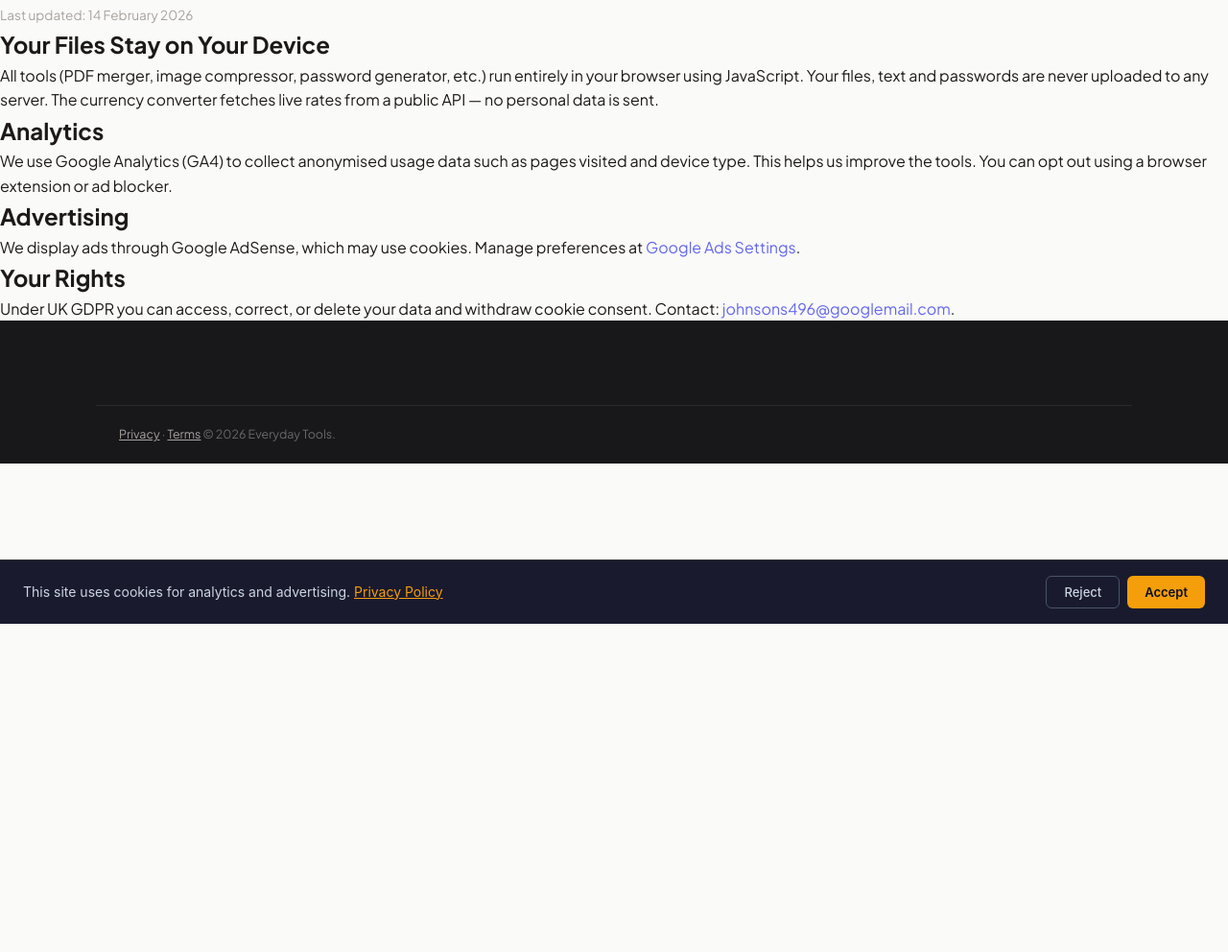
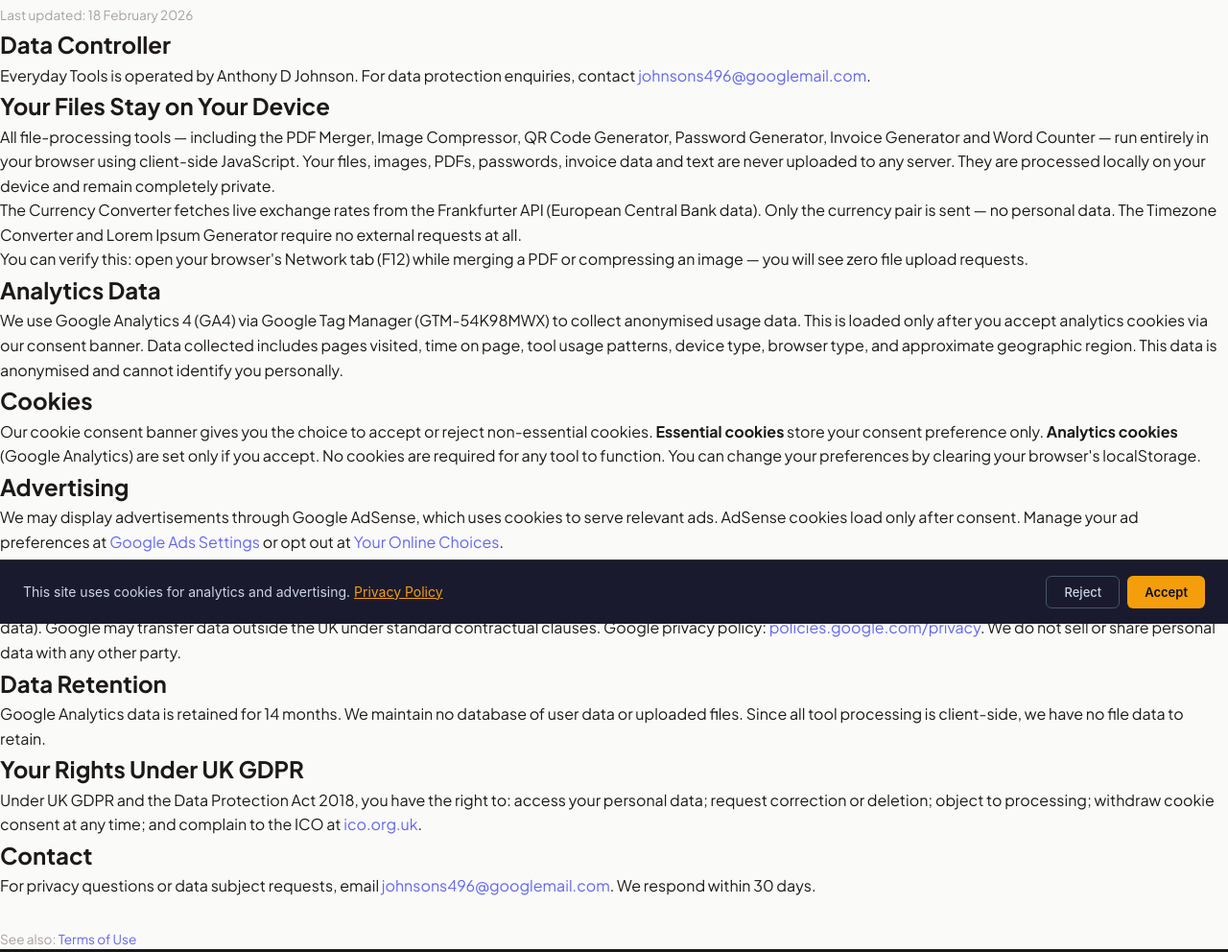
Before and after one commit to playerjohnson/everyday-tools, a plain HTML site: page privacy.html in a window 1280 px wide. Shown: the part 150-1142 px from the top of the page at 96% size. Before the commit the page ends 800 px from the top, so only its background shows below. Drawn offline with Linux system fonts and the light colour scheme.

Commit message:
Audit fixes: expand privacy (502w) & terms (434w), aria-live on 9 tool outputs

```diff
--- a/privacy.html
+++ b/privacy.html
@@ -44,11 +44,37 @@
 <main id="main-content">
     <div class="content-section" style="padding-top:48px">
         <h1 style="font-size:1.5rem;font-weight:800;margin-bottom:8px">Privacy Policy</h1>
-        <p style="font-size:.85rem;color:var(--ink-muted)">Last updated: <time datetime="2026-02-14">14 February 2026</time></p>
-        <h2>Your Files Stay on Your Device</h2><p>All tools (PDF merger, image compressor, password generator, etc.) run entirely in your browser using JavaScript. Your files, text and passwords are never uploaded to any server. The currency converter fetches live rates from a public API — no personal data is sent.</p>
-        <h2>Analytics</h2><p>We use Google Analytics (GA4) to collect anonymised usage data such as pages visited and device type. This helps us improve the tools. You can opt out using a browser extension or ad blocker.</p>
-        <h2>Advertising</h2><p>We display ads through Google AdSense, which may use cookies. Manage preferences at <a href="https://adssettings.google.com" style="color:var(--accent)">Google Ads Settings</a>.</p>
-        <h2>Your Rights</h2><p>Under UK GDPR you can access, correct, or delete your data and withdraw cookie consent. Contact: <a href="mailto:johnsons496@googlemail.com" style="color:var(--accent)">johnsons496@googlemail.com</a>.</p>
+        <p style="font-size:.85rem;color:var(--ink-muted)">Last updated: <time datetime="2026-02-18">18 February 2026</time></p>
+        <h2>Data Controller</h2>
+        <p>Everyday Tools is operated by Anthony D Johnson. For data protection enquiries, contact <a href="mailto:johnsons496@googlemail.com" style="color:var(--accent)">johnsons496@googlemail.com</a>.</p>
+
+        <h2>Your Files Stay on Your Device</h2>
+        <p>All file-processing tools — including the PDF Merger, Image Compressor, QR Code Generator, Password Generator, Invoice Generator and Word Counter — run entirely in your browser using client-side JavaScript. Your files, images, PDFs, passwords, invoice data and text are never uploaded to any server. They are processed locally on your device and remain completely private.</p>
+        <p>The Currency Converter fetches live exchange rates from the Frankfurter API (European Central Bank data). Only the currency pair is sent — no personal data. The Timezone Converter and Lorem Ipsum Generator require no external requests at all.</p>
+        <p>You can verify this: open your browser's Network tab (F12) while merging a PDF or compressing an image — you will see zero file upload requests.</p>
+
+        <h2>Analytics Data</h2>
+        <p>We use Google Analytics 4 (GA4) via Google Tag Manager (GTM-54K98MWX) to collect anonymised usage data. This is loaded only after you accept analytics cookies via our consent banner. Data collected includes pages visited, time on page, tool usage patterns, device type, browser type, and approximate geographic region. This data is anonymised and cannot identify you personally.</p>
+
+        <h2>Cookies</h2>
+        <p>Our cookie consent banner gives you the choice to accept or reject non-essential cookies. <strong>Essential cookies</strong> store your consent preference only. <strong>Analytics cookies</strong> (Google Analytics) are set only if you accept. No cookies are required for any tool to function. You can change your preferences by clearing your browser's localStorage.</p>
+
+        <h2>Advertising</h2>
+        <p>We may display advertisements through Google AdSense, which uses cookies to serve relevant ads. AdSense cookies load only after consent. Manage your ad preferences at <a href="https://adssettings.google.com" style="color:var(--accent)">Google Ads Settings</a> or opt out at <a href="https://www.youronlinechoices.com" style="color:var(--accent)">Your Online Choices</a>.</p>
+
+        <h2>Third-Party Services</h2>
+        <p>Third-party services: Google Analytics (anonymised usage, post-consent), Google AdSense (advertising, post-consent), and Frankfurter API (exchange rates, no personal data). Google may transfer data outside the UK under standard contractual clauses. Google privacy policy: <a href="https://policies.google.com/privacy" style="color:var(--accent)">policies.google.com/privacy</a>. We do not sell or share personal data with any other party.</p>
+
+        <h2>Data Retention</h2>
+        <p>Google Analytics data is retained for 14 months. We maintain no database of user data or uploaded files. Since all tool processing is client-side, we have no file data to retain.</p>
+
+        <h2>Your Rights Under UK GDPR</h2>
+        <p>Under UK GDPR and the Data Protection Act 2018, you have the right to: access your personal data; request correction or deletion; object to processing; withdraw cookie consent at any time; and complain to the ICO at <a href="https://ico.org.uk/make-a-complaint" style="color:var(--accent)">ico.org.uk</a>.</p>
+
+        <h2>Contact</h2>
+        <p>For privacy questions or data subject requests, email <a href="mailto:johnsons496@googlemail.com" style="color:var(--accent)">johnsons496@googlemail.com</a>. We respond within 30 days.</p>
+
+        <p style="margin-top:2rem;font-size:.85rem;color:var(--ink-muted)">See also: <a href="terms.html" style="color:var(--accent)">Terms of Use</a></p>
     </div>
 </main>
     <footer role="contentinfo" class="site-footer"><div class="footer-bottom"><p><a href="privacy.html" style="color:var(--ink-muted);text-decoration:underline">Privacy</a> · <a href="terms.html" style="color:var(--ink-muted);text-decoration:underline">Terms</a> © 2026 Everyday Tools.</p></div></footer>
```
Also changed, not shown: terms.html (+27 -5 lines), tools/currency-converter.html (+1 -1 lines), tools/image-compressor.html (+1 -1 lines), tools/invoice-generator.html (+1 -1 lines), tools/lorem-ipsum-generator.html (+1 -1 lines), tools/password-generator.html (+1 -1 lines), tools/pdf-merger.html (+1 -1 lines), tools/qr-code-generator.html (+1 -1 lines), tools/timezone-converter.html (+1 -1 lines), tools/word-counter.html (+1 -1 lines).
